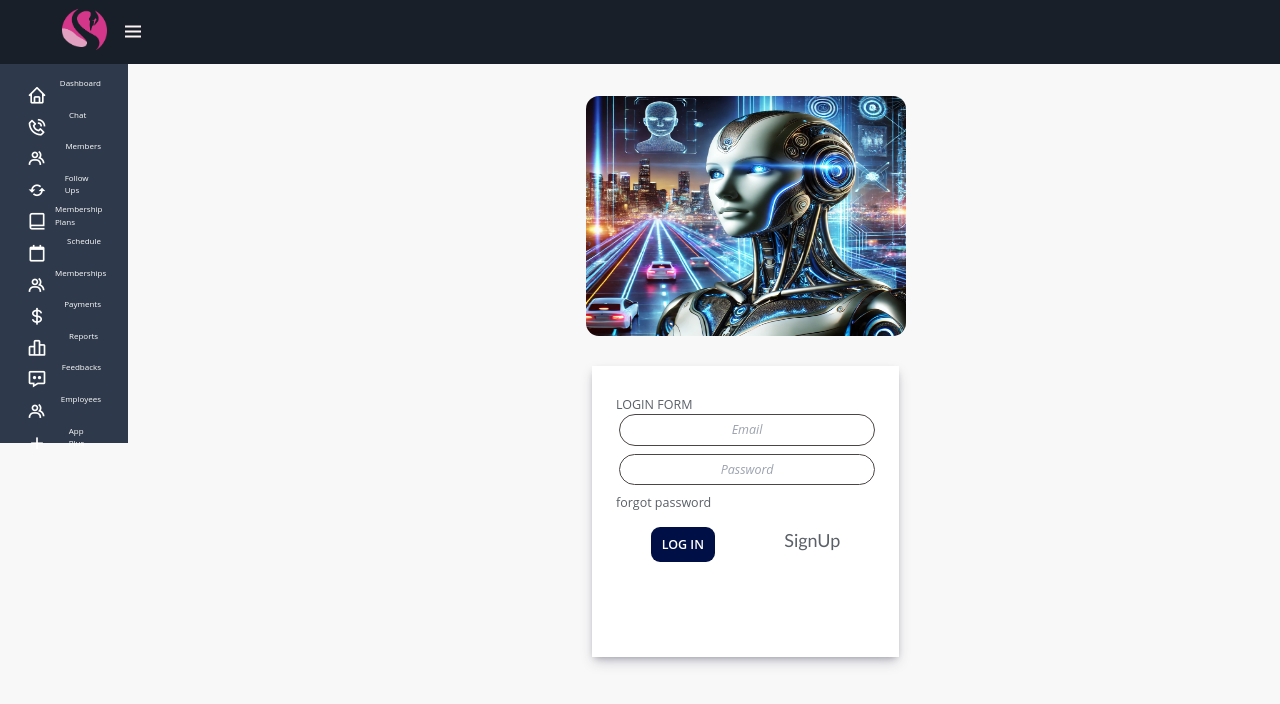
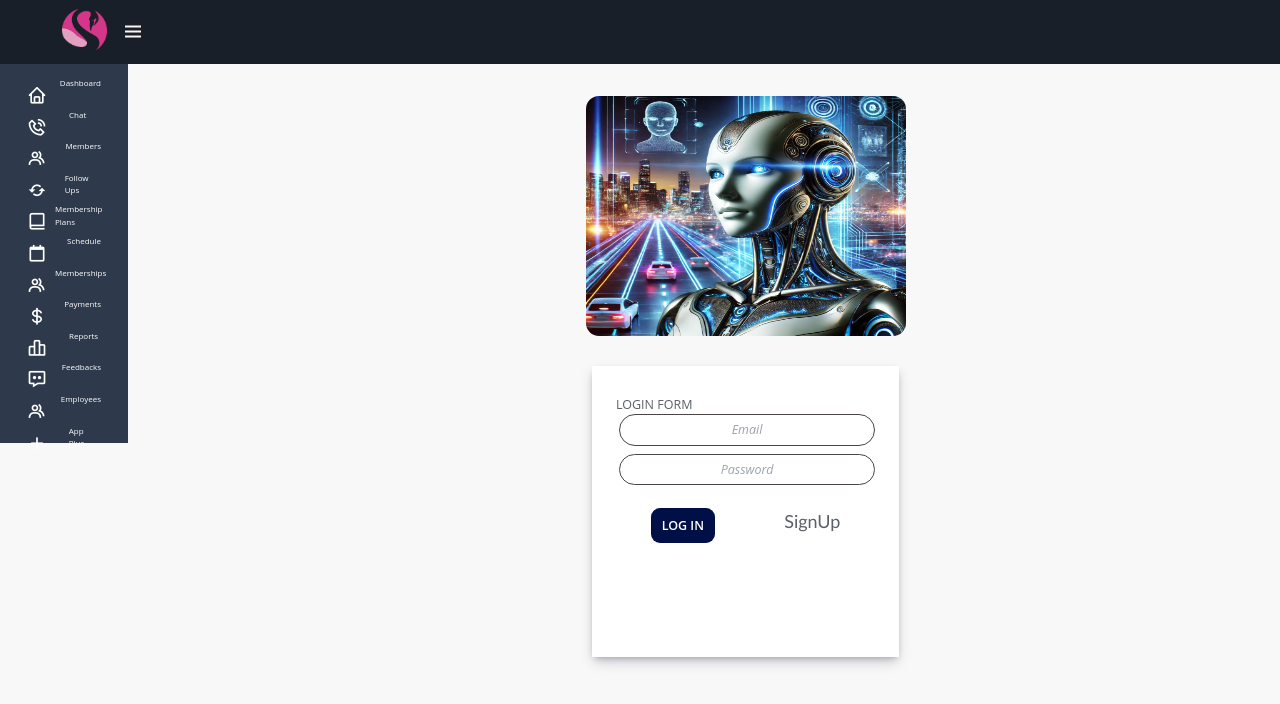
Before and after one commit to R17358/Nirmiti-AI-Software-Developer-with-Real-time-Chat, a React (Vite) app in the folder frontend-soen/: page /login in a window 1280 px wide. Shown: the top 704 px of the page. Built offline with nearby package versions, Linux system fonts and the light colour scheme.

Commit message:
remove forgot

```diff
--- a/frontend-soen/src/Components/Login/LoginPage.jsx
+++ b/frontend-soen/src/Components/Login/LoginPage.jsx
@@ -62,9 +62,6 @@ function LoginPage() {
                             </div>
                         </div>
                     </div>
-                    <div className="forgot">
-                        <p>forgot password</p>
-                    </div>
                     <div className="login-button">
                         <button>LOG IN</button>
                         <Link to="/register">SignUp</Link>
```
